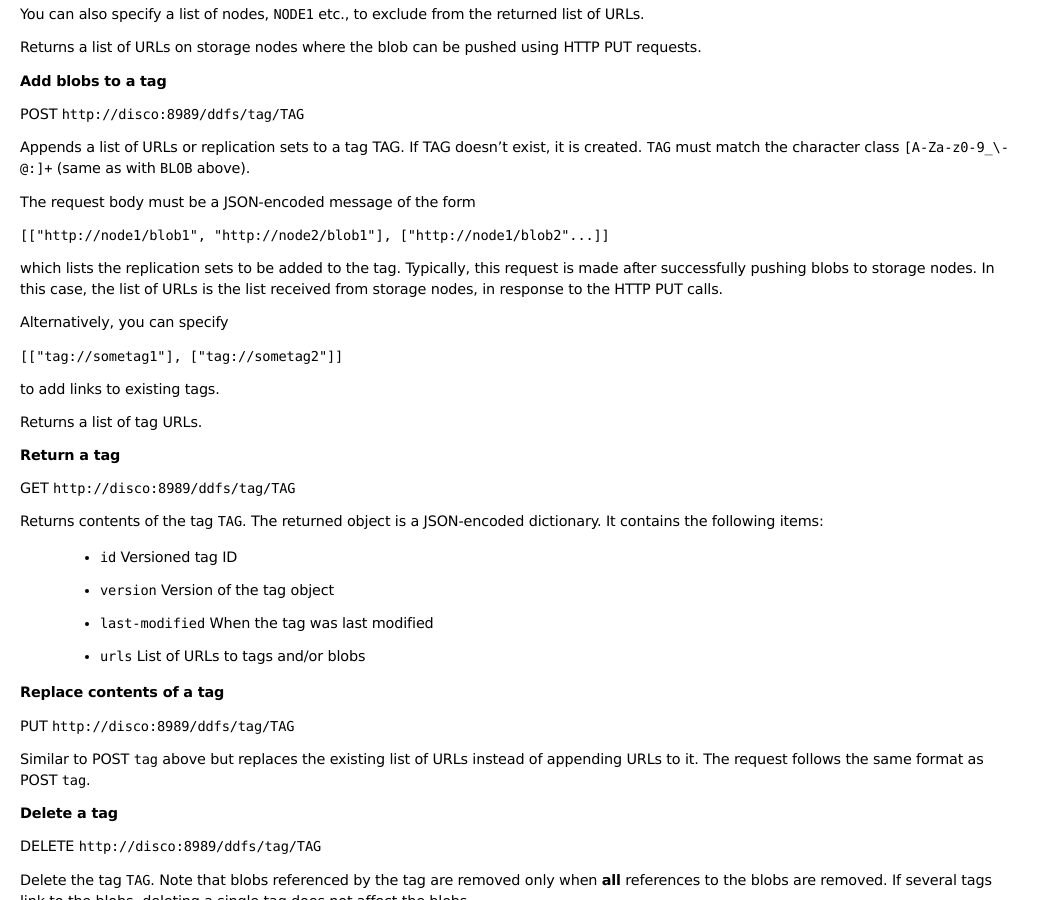
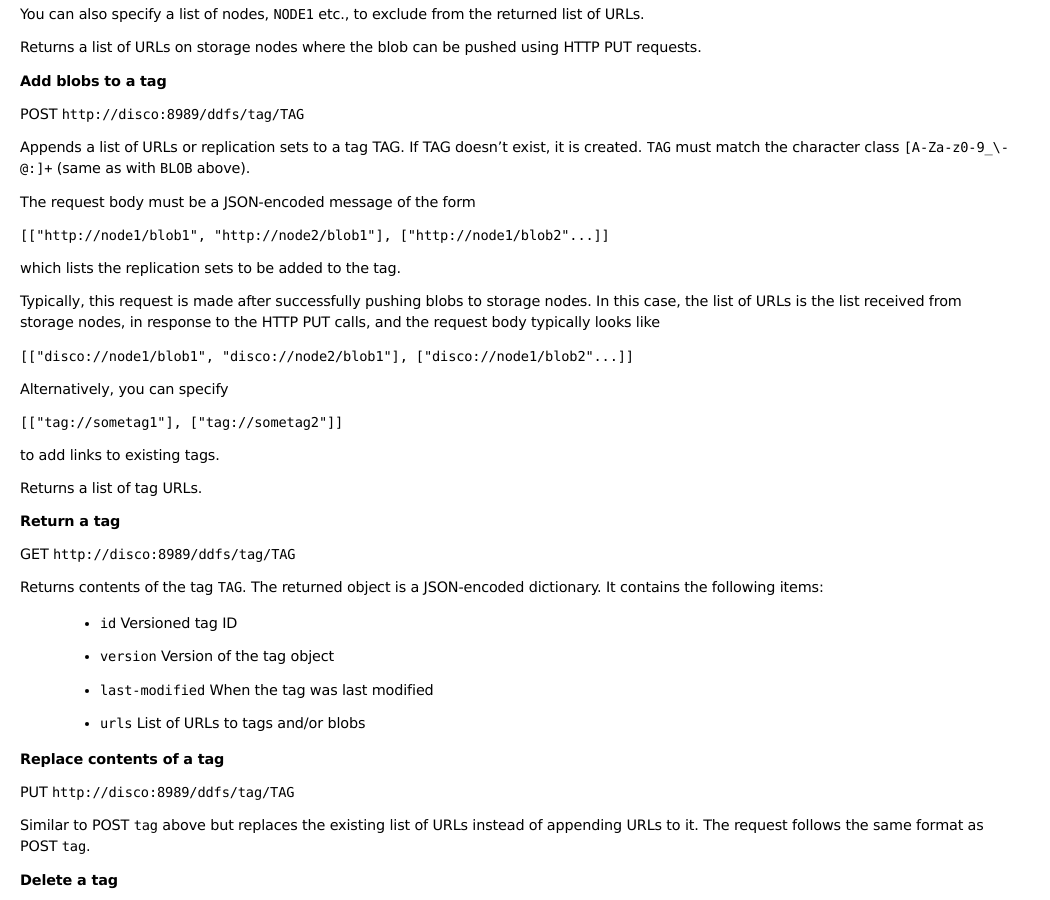
Before and after one commit to discoproject/disco, a Sphinx documentation site: the page built from doc/howto/ddfs.rst, in a window 1280 px wide and 900 px high, scrolled down 4810 px. Shown: the whole window, without its empty margins (0-1050 px from the left). Built offline with Sphinx 7.4.7, drawn with Linux system fonts in a browser that asks for light colours.

Commit message:
[docs] clarify request body for adding blobs to tag

```diff
--- a/doc/howto/ddfs.rst
+++ b/doc/howto/ddfs.rst
@@ -283,10 +283,14 @@ The request body must be a JSON-encoded message of the form
 
 ``[["http://node1/blob1", "http://node2/blob1"], ["http://node1/blob2"...]]``
 
-which lists the replication sets to be added to the tag. Typically, this request
-is made after successfully pushing blobs to storage nodes. In this case, the
-list of URLs is the list received from storage nodes, in response to the HTTP PUT
-calls.
+which lists the replication sets to be added to the tag.
+
+Typically, this request is made after successfully pushing blobs to
+storage nodes. In this case, the list of URLs is the list received
+from storage nodes, in response to the HTTP PUT calls, and the request
+body typically looks like
+
+``[["disco://node1/blob1", "disco://node2/blob1"], ["disco://node1/blob2"...]]``
 
 Alternatively, you can specify
 
```
